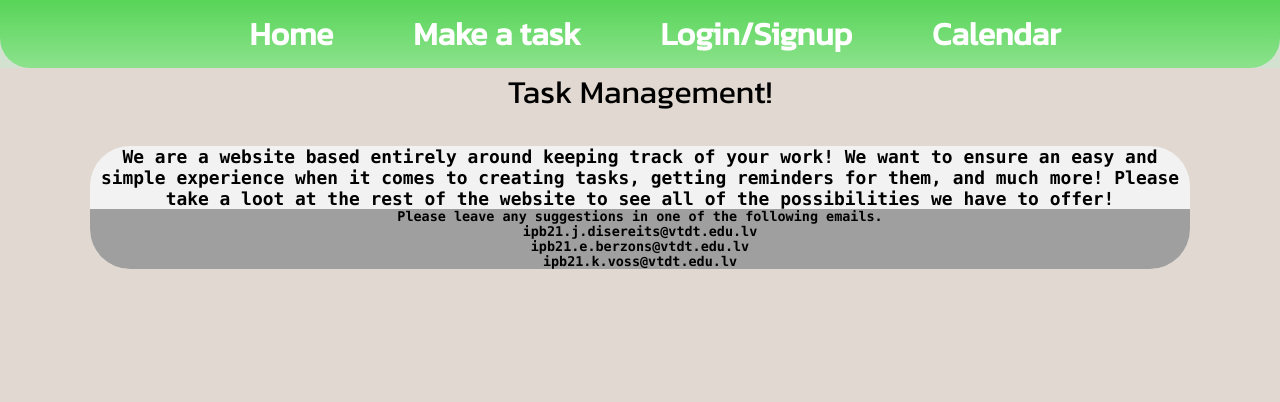
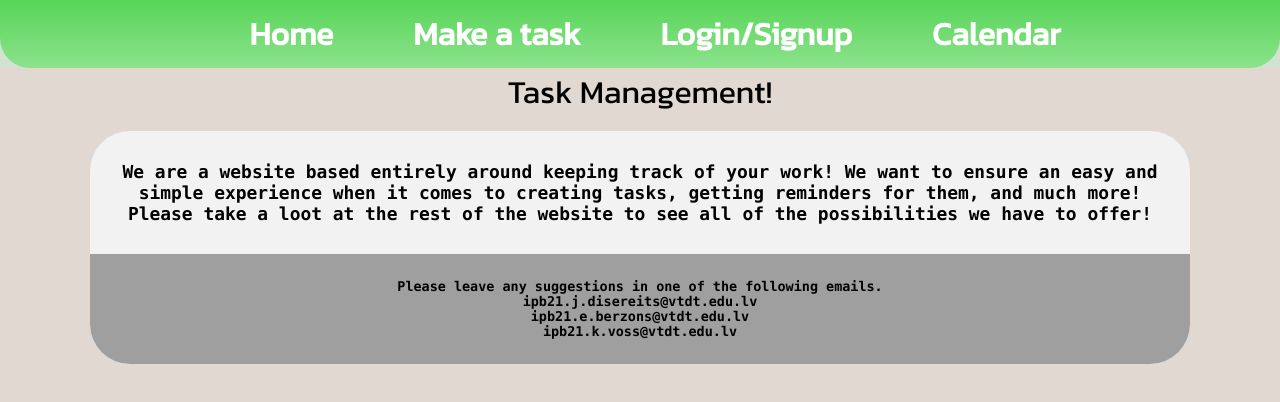
Before and after one commit to catsonluna/task-managment, a Next.js app: page / in a window 1280 px wide. Shown: the top 402 px of the page. Built offline with nearby package versions, Linux system fonts and the light colour scheme.

Commit message:
Padding changes

```diff
--- a/pages/index.tsx
+++ b/pages/index.tsx
@@ -19,11 +19,14 @@ export default function Home() {
         <Header />
         Task Management!
         <div className={styles.description}>
+        <div className={styles.description1}>
           <h1>We are a website based entirely around keeping track of your work! We want to
 ensure an easy and simple experience when it comes to creating tasks, getting
 reminders for them, and much more! Please take a loot at the rest of the website
 to see all of the possibilities we have to offer!</h1>
-<div className={styles.description2}>
+
+        </div>
+        <div className={styles.description2}>
 <h2>Please leave any suggestions in one of the following emails.
 </h2>
 <h2>ipb21.j.disereits@vtdt.edu.lv
@@ -34,7 +37,7 @@ ipb21.e.berzons@vtdt.edu.lv
 <h2>
 ipb21.k.voss@vtdt.edu.lv</h2>
   </div>
-        </div>
+          </div>
       </main>
     </>
   )
--- a/styles/Home.module.css
+++ b/styles/Home.module.css
@@ -7,9 +7,12 @@
   color: black;
 }
 
+.h1 {
+  padding: 10px;
+}
+
 .description {
-  margin: 30px;
-  /* padding: 20px; */
+  margin: 15px;
   display: flex;
   flex-direction: column;
   justify-content: center;
@@ -23,8 +26,27 @@
   border-radius: 40px;
 background: #F2F2F2;
 }
+
+.description1 {
+  margin: 10px;
+  padding: 20px;
+  display: flex;
+  flex-direction: column;
+  justify-content: center;
+  align-items: center;
+  text-align: center;
+  font-size: 0.560rem;
+  max-width: var(--max-width);
+  width: 100%;
+  z-index: 2;
+  font-family: var(--font-mono);
+  border-radius: 40px;
+background: #F2F2F2;
+}
+
 .description2 {
   margin: 0px;
+  padding: 25px;
   display: flex;
   flex-direction: column;
   justify-content: center;
@@ -39,14 +61,7 @@ background: #F2F2F2;
 background: #9F9F9F;
 }
 
-.h1 {
-  padding: 20px;
-  margin: 20px;
-}
-.h2{
-  margin: 30px;
-  padding: 20px;
-}
+
 
 .description a {
   display: flex;
```
